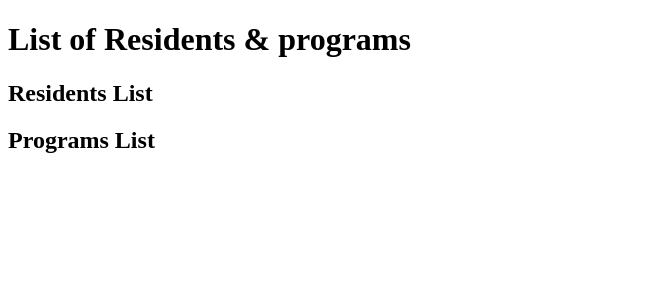
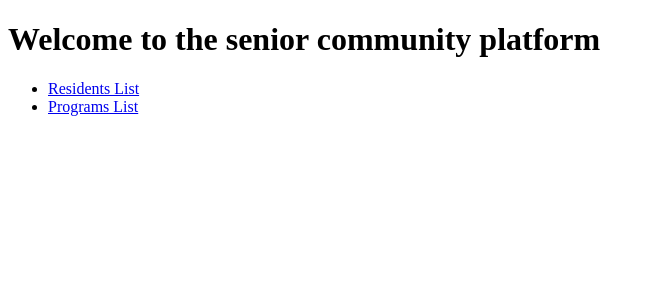
Before and after one commit to christiesunnie/seniors-community-app, a React (Create React App) app: page / in a window 1280 px wide. Shown: the top 300 px of the page, without its empty margins (0-655 px from the left). Built offline with nearby package versions, Linux system fonts and the light colour scheme; no server answers.

Commit message:
Install react-router-dom and set up routes for Front end

```diff
--- a/package.json
+++ b/package.json
@@ -11,9 +11,12 @@
     "@types/node": "^16.18.18",
     "@types/react": "^18.0.28",
     "@types/react-dom": "^18.0.11",
+    "@types/react-router": "^5.1.20",
+    "@types/react-router-dom": "^5.3.3",
     "axios": "^1.3.4",
     "react": "^18.2.0",
     "react-dom": "^18.2.0",
+    "react-router-dom": "^6.9.0",
     "react-scripts": "5.0.1",
     "typescript": "^4.9.5",
     "web-vitals": "^2.1.4"
--- a/src/components/App.tsx
+++ b/src/components/App.tsx
@@ -1,6 +1,10 @@
+import React from "react";
+import { Routes, Route } from "react-router-dom";
 import { useEffect, useState } from "react";
 import axios from "axios";
 
+import Header from "./home/header/Header";
+import MainNav from "./home/nav/MainNav";
 import ResidentsList from "./residents/ResidentsList";
 import ProgramsList from "./programs/ProgramsList";
 
@@ -19,11 +23,17 @@ function App() {
   }, [residentsList, programsList]);
 
   return (
-    <>
-      <h1>List of Residents & programs</h1>
-      <ResidentsList residentsList={residentsList} />
-      <ProgramsList programsList={programsList} />
-    </>
+    <Routes>
+      <Route path="/" element={<MainNav />} />
+      <Route
+        path="/residents"
+        element={<ResidentsList residentsList={residentsList} />}
+      />
+      <Route
+        path="/programs"
+        element={<ProgramsList programsList={programsList} />}
+      />
+    </Routes>
   );
 }
 export default App;
--- /dev/null
+++ b/src/components/home/header/Header.tsx
@@ -0,0 +1,5 @@
+const Header = () => {
+  return <h1>Welcome to the senior community platform</h1>;
+};
+
+export default Header;
--- /dev/null
+++ b/src/components/home/nav/MainNav.tsx
@@ -0,0 +1,22 @@
+import { NavLink } from "react-router-dom";
+import Header from "../header/Header";
+
+const MainNav = () => {
+  return (
+    <>
+      <Header />
+      <nav>
+        <ul>
+          <li>
+            <NavLink to="/residents">Residents List</NavLink>
+          </li>
+          <li>
+            <NavLink to="/programs">Programs List</NavLink>
+          </li>
+        </ul>
+      </nav>
+    </>
+  );
+};
+
+export default MainNav;
--- a/src/index.tsx
+++ b/src/index.tsx
@@ -3,12 +3,17 @@ import ReactDOM from "react-dom/client";
 import App from "./components/App";
 import reportWebVitals from "./reportWebVitals";
 
+import { BrowserRouter } from "react-router-dom";
+
 const root = ReactDOM.createRoot(
   document.getElementById("root") as HTMLElement
 );
+
 root.render(
   <React.StrictMode>
-    <App />
+    <BrowserRouter>
+      <App />
+    </BrowserRouter>
   </React.StrictMode>
 );
 
```
Also changed, not shown: 1 other file (tests, documents, lock files or other folders).
